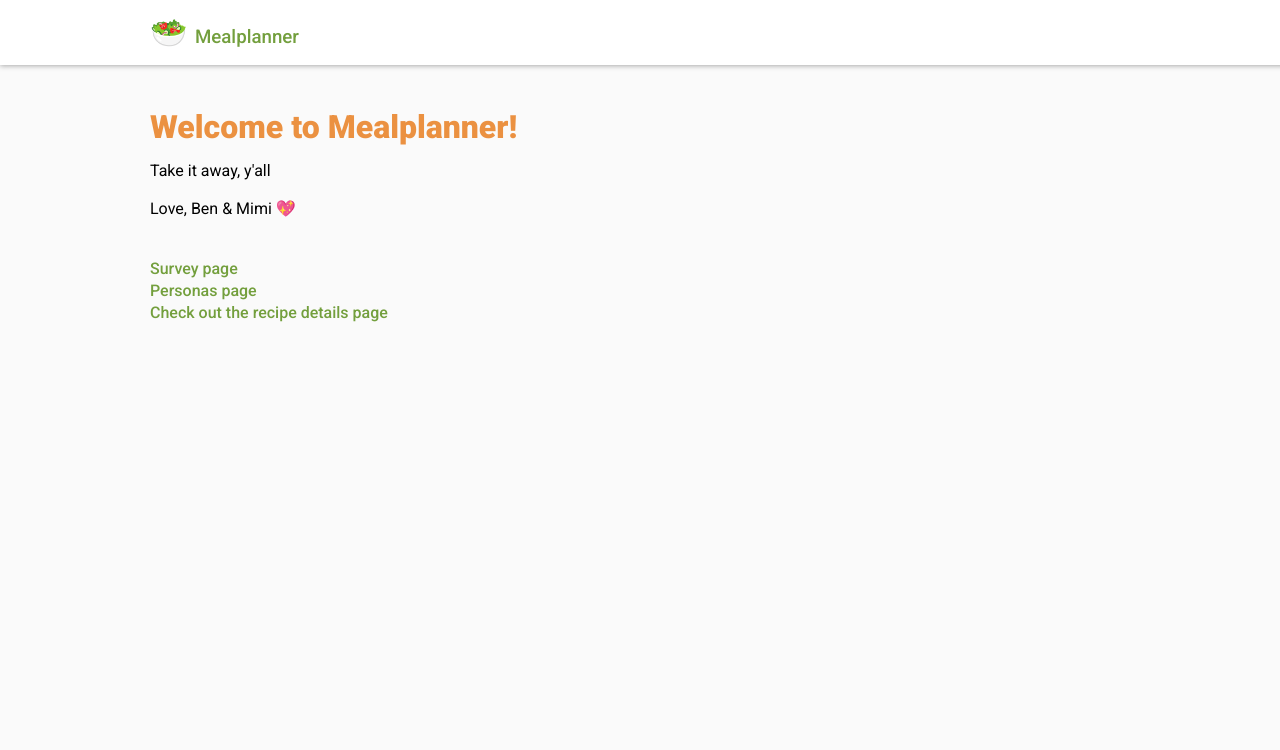
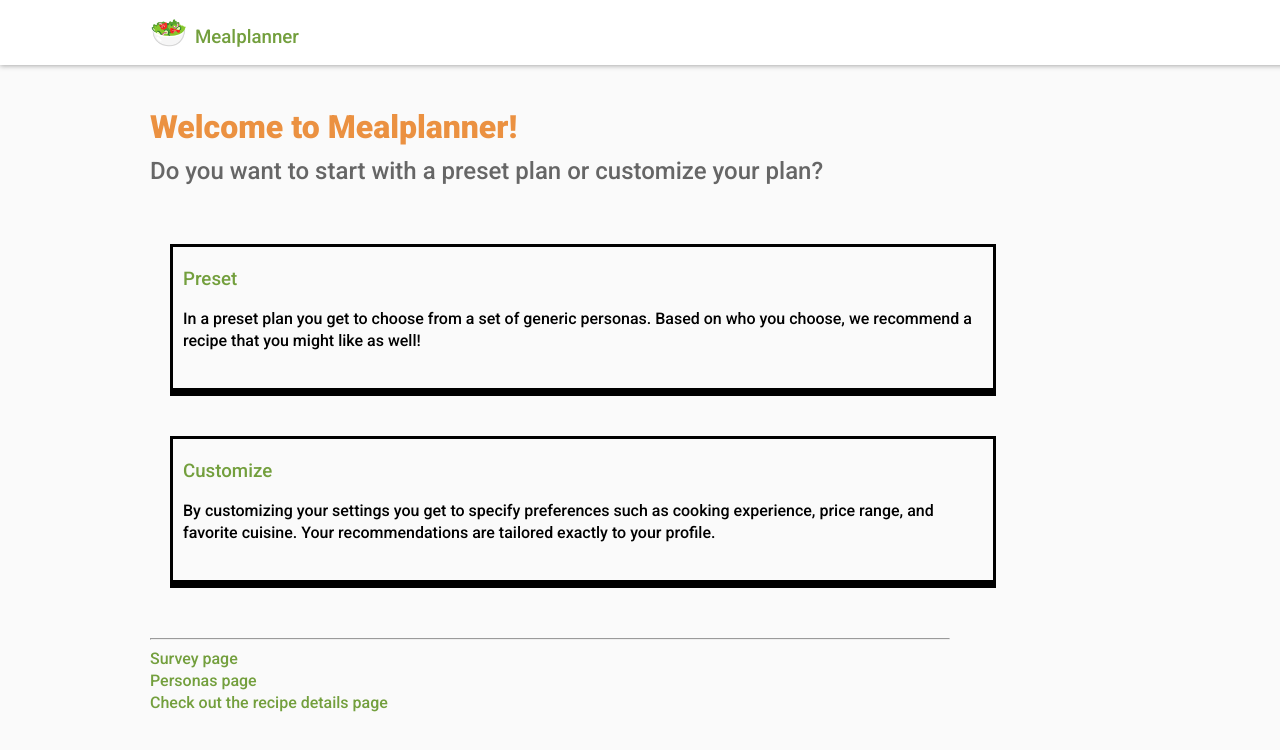
Before and after one commit to bstanfield/mealplanner, a React (Create React App) app: page / in a window 1280 px wide. Shown: the top 750 px of the page. Built offline with nearby package versions, Linux system fonts and the light colour scheme.

Commit message:
Home Page Edits
Added preset and customized links....Added styling to App.scss

```diff
--- a/src/App.scss
+++ b/src/App.scss
@@ -132,6 +132,7 @@ a:hover {
   padding: 5px;
 }
 
+
 // End RecipePage
 
 // Personas
@@ -170,3 +171,15 @@ svg {
   padding-right: 5px;
 }
 //
+
+// Homepage
+.plans {
+  text-align: left;
+  width: 100%;
+  border: 3px solid;
+  border-bottom: 8px solid;
+  margin: 20px;
+  padding: 20px 10px;
+  display: inline-block;
+}
+//
--- a/src/components/Home.js
+++ b/src/components/Home.js
@@ -7,14 +7,29 @@ class Home extends Component {
     };
   }
 
+  renderBlocks() {
+
+  }
+
   render() {
     return(
       <div className="home-container">
         <h1>Welcome to Mealplanner!</h1>
-        <p>Take it away, y'all</p>
-        <p>Love, Ben & Mimi 💖</p>
-
-        <br/>
+        <h2>Do you want to start with a preset plan or customize your plan?</h2>
+        {this.renderBlocks()}
+        <br />
+        <a href="/personas" className="link-nostyle" ><div className="plans">
+          <h3>Preset</h3>
+          <p>In a preset plan you get to choose from a set of generic personas. Based on who you choose, we recommend a recipe that you might like as well!</p>
+        </div></a>
+        <br />
+        <a href="/survey" className="link-nostyle" ><div className="plans">
+          <h3>Customize</h3>
+          <p>By customizing your settings you get to specify preferences such as cooking experience, price range, and favorite cuisine. Your recommendations are tailored exactly to your profile.</p>
+        </div></a>
+        <br />
+        <br />
+        <hr />
         <a href="/survey">Survey page</a><br />
         <a href="/personas">Personas page</a><br />
         <a href="/recipe-page">Check out the recipe details page</a>
```
